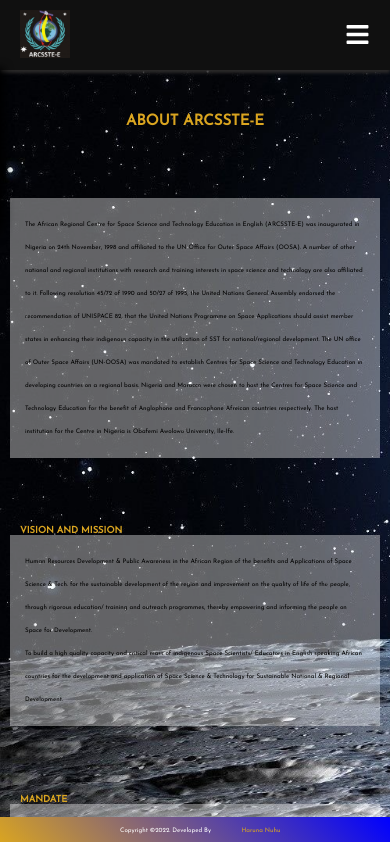
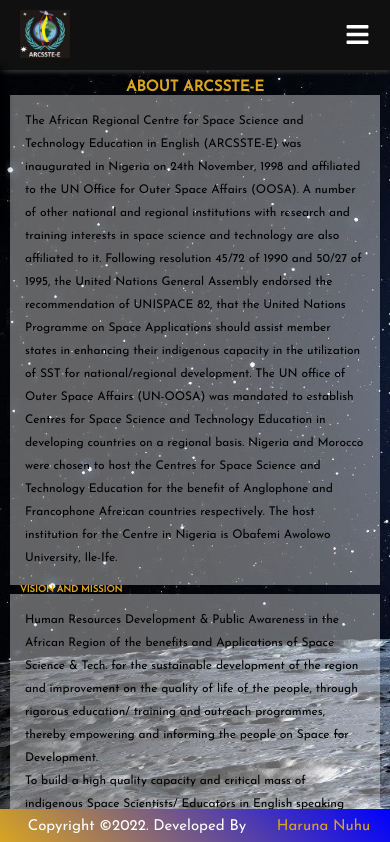
Before and after one commit to Snazzynuhu/arcsstee, a React (Create React App) app: page /about in a window 390 px wide. Shown: the top 842 px of the page. Built offline with nearby package versions, Linux system fonts and the light colour scheme.

Commit message:
minor tweaks on font sizes

```diff
--- a/src/About.css
+++ b/src/About.css
@@ -6,12 +6,13 @@
 .about-title{
     text-align: center;
     text-transform: uppercase;
+    color: var(--left-page-color);
     font-size: 3rem;
-    color: var(--left-page-color);
     margin-top: 1rem;
 }
 .content{
     padding: 1.5rem;
+    font-size: 1.8rem;
     background-color: rgba(255, 255, 255, 0.381);
     margin: 0 1rem;
     line-height: 2.3rem;
@@ -25,4 +26,8 @@
     .about-title {
         font-size: 1.5rem;
     }
+    .content {
+        padding: 1.5rem;
+        font-size: 1.2rem;
+    }
 }
--- a/src/Home.css
+++ b/src/Home.css
@@ -92,9 +92,10 @@
 
 .bottom-paragraph {
     position: absolute;
-    bottom: 1rem;
+    font-size: 1.5rem;
+    bottom: 3rem;
     right: 0;
-    padding: 0 1rem;
+    padding: 2rem;
 }
 .footer{
     display: block;
@@ -104,6 +105,7 @@
     width: 100%;
     background: linear-gradient(45deg, var(--left-page-color), blue);
     color: #fff;
+    font-size: 2rem;
     text-align: center;
     text-transform: capitalize;
     padding: 1rem 0;
@@ -200,6 +202,9 @@
         word-spacing: 0.2rem;
         letter-spacing: 0.3rem;
     }
+    .footer{
+        font-size: 1.5rem;
+    }
 }
 @media (max-width:330px){
     .book-right {
```
